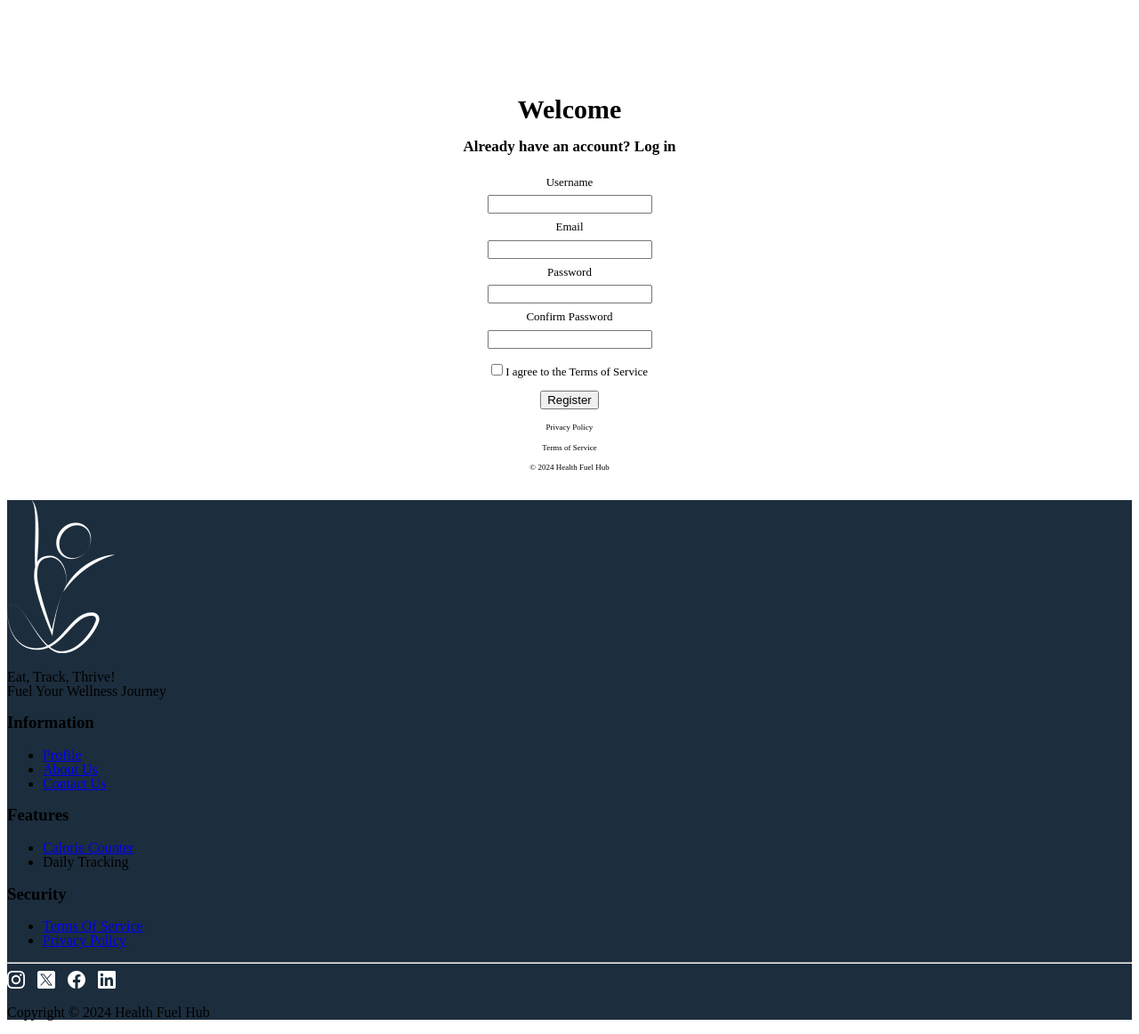
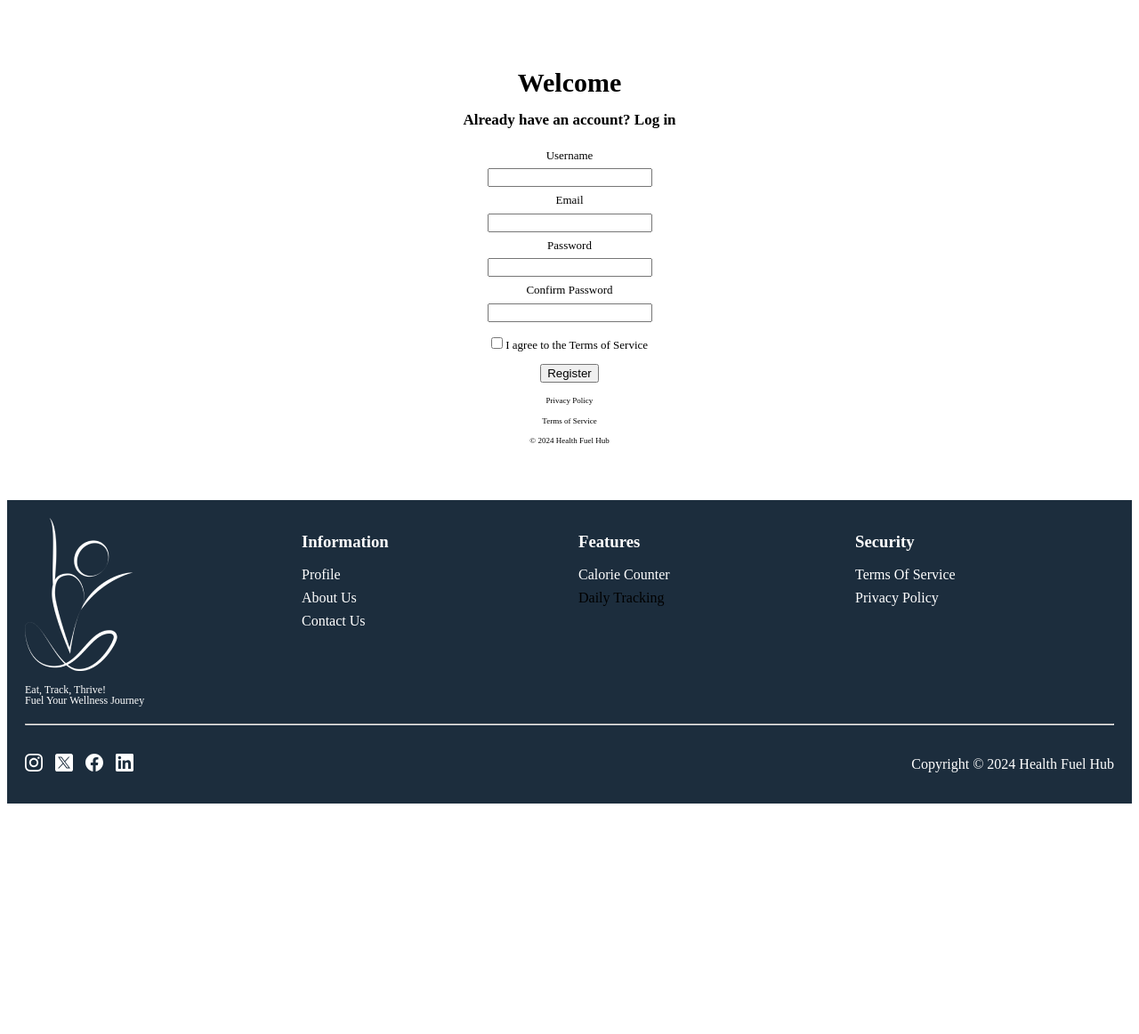
Before and after one commit to RoboRaccoon/HealthFit-Hub, a Django app: page /sign_up/ in a window 1280 px wide. Shown: the part 54-1216 px from the top of the page at 89% size. After the commit the page ends 957 px from the top, so only its background shows below. Run offline with Django 5.2, Linux system fonts and the light colour scheme.

Commit message:
Adding sign up footer
sign up footer css

```diff
--- a/HFH_project/HFH_app/static/css/sign_up.css
+++ b/HFH_project/HFH_app/static/css/sign_up.css
@@ -16,7 +16,7 @@ body {
     line-height: 1;
 }
 .WelcomeText{
-    margin-top: 100px; /* Add margin to the top */
+    margin-top: 70px; /* Add margin to the top */
     margin-bottom: -10px; /* Add margin at the bottom to separate from the next element */
     font-size: 30px; /* Change the font size to your desired value */
     font-weight: bold;
@@ -29,7 +29,7 @@ body {
 
 .infoText{
     font-size: 9px; /* Change the font size to your desired value */
-    padding-bottom: 20px; /* Adjust the padding as needed */
+    padding-bottom: 50px; /* Adjust the padding as needed */
 }
 
 .submitButton{
@@ -117,4 +117,52 @@ img{
 
 footer {
     background-color: var(--blue);
+    padding: 20px;
 }
+
+.footer-container {
+    display: flex;
+    justify-content: space-between;
+}
+.slogan{
+    color: white;
+    font-size: 12px;
+}
+.footer-section {
+    flex: 1;
+    margin-right: 20px;
+}
+
+.footer-section:last-child {
+    margin-right: 0;
+}
+
+.footer-section h3 {
+    color: white;
+}
+
+.footer-section ul {
+    list-style: none;
+    padding: 0;
+}
+
+.footer-section ul li {
+    margin-bottom: 10px;
+}
+
+.footer-section ul li a {
+    color: white;
+    text-decoration: none;
+}
+
+.social-media-section {
+    display: flex;
+    justify-content: space-between;
+    align-items: center;
+    color: white;
+    margin-top: 20px;
+}
+
+.social-media-section img {
+    margin-right: 10px;
+}
--- a/HFH_project/HFH_app/templates/Login_pages/sign_up.html
+++ b/HFH_project/HFH_app/templates/Login_pages/sign_up.html
@@ -60,40 +60,38 @@
         <p> © 2024 Health Fuel Hub </p>
         </div>
     </div>
+
 <footer>
-        <div>
+    <div class="footer-container">
+        <div class="footer-section">
             <img src="/static/images/footer-logo.png" alt="place holder image">
-            <p>Eat, Track, Thrive!
-            <br>Fuel Your Wellness Journey</p>
+            <p class="slogan" >Eat, Track, Thrive!<br>Fuel Your Wellness Journey</p>
         </div>
-        <div class="footer-nav">
-            <div>
+        <div class="footer-section">
             <h3>Information</h3>
-
             <ul>
                 <li><a href="/profile">Profile</a></li>
                 <li><a href="/about_us">About Us</a></li>
                 <li><a href="/contact_us">Contact Us</a></li>
             </ul>
         </div>
-            <div>
+        <div class="footer-section">
             <h3>Features</h3>
             <ul>
                 <li><a href="/calorie_counter">Calorie Counter</a></li>
                 <li>Daily Tracking</li>
             </ul>
         </div>
-            <div>
+        <div class="footer-section">
             <h3>Security</h3>
             <ul>
                 <li><a href="/terms_of_service">Terms Of Service</a></li>
                 <li><a href="/privacy_policy">Privacy Policy</a></li>
-
             </ul>
         </div>
     </div>
     <hr>
-        <div>
+    <div class="social-media-section">
         <span class="social-media">
             <img src="/static/images/icons/instagram.svg" alt="instagram">
             <img src="/static/images/icons/x.svg" alt="x">
@@ -104,5 +102,6 @@
     </div>
 </footer>
 
+
 </body>
 </html>
```
Lines whose indentation alone changed are shown as unchanged.
